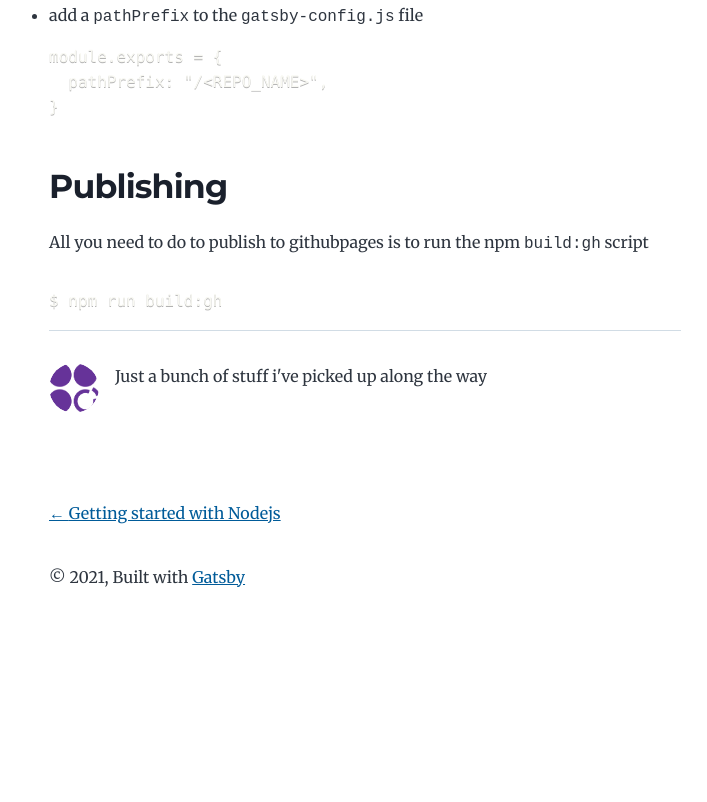
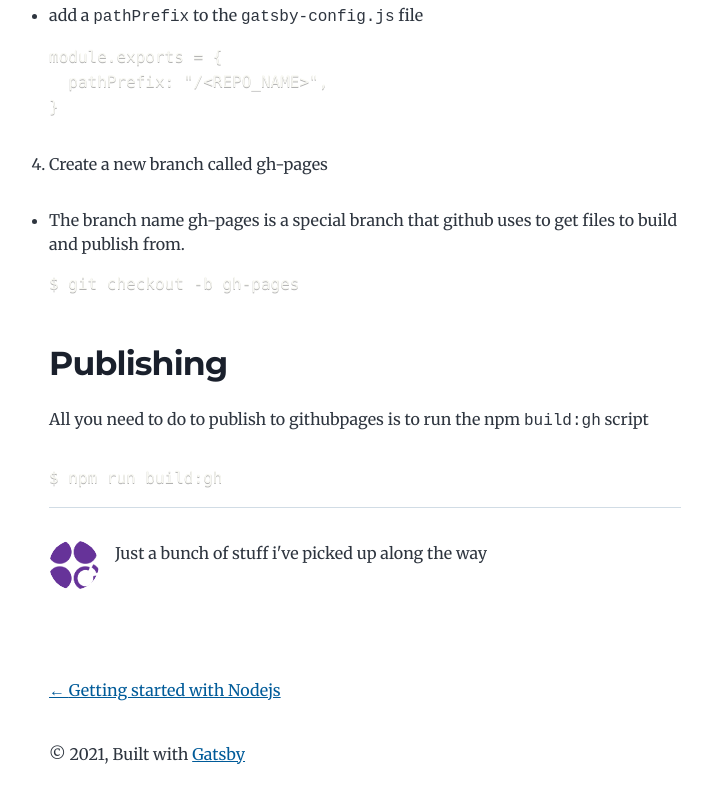
Before and after one commit to philopian/phil-dev-blog, a Gatsby site: page /github/githubpages/ in a window 1280 px wide. Shown: the part 2300-3102 px from the top of the page, without its empty margins (275-982 px from the left). Before the commit the page ends 2953 px from the top, so only its background shows below. Built offline with nearby package versions, Linux system fonts and the light colour scheme; Gatsby itself is replaced by a stand-in of ours; some packages are replaced by stand-ins of ours; code samples lack their colours.

Commit message:
update notes

````diff
--- a/content/blog/github/githubpages.mdx
+++ b/content/blog/github/githubpages.mdx
@@ -35,8 +35,11 @@ A Gatsby site can be hosted on GitHub Pages with a few configurations to the cod
       pathPrefix: "/<REPO_NAME>",
     }
     ```
-
-
+4. Create a new branch called gh-pages
+  - The branch name gh-pages is a special branch that github uses to get files to build and publish from.
+    ```sh
+    $ git checkout -b gh-pages
+    ```
 
 ## Publishing
 All you need to do to publish to githubpages is to run the npm `build:gh` script
````
